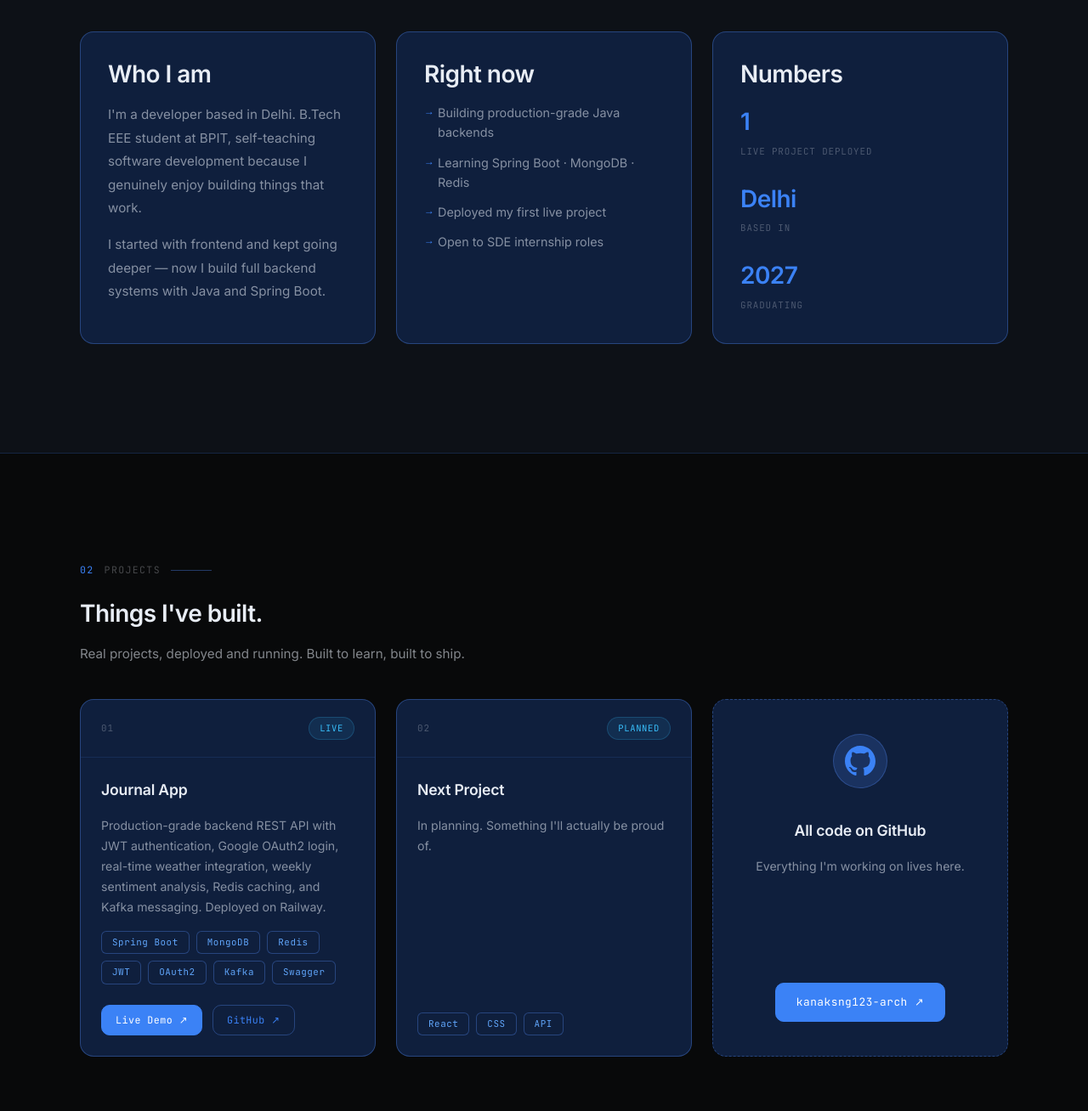
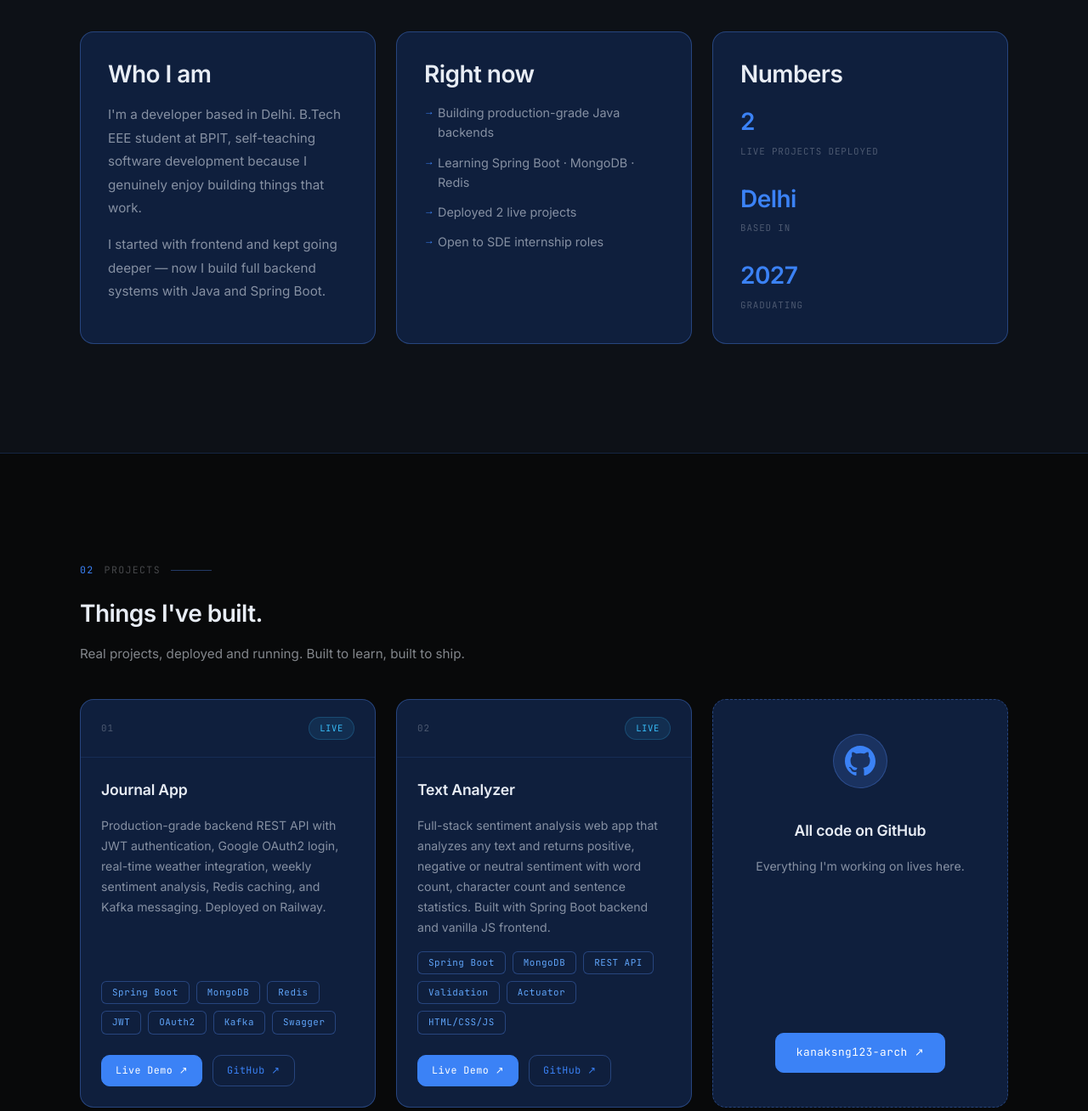
Before and after one commit to kanaksng123-arch/portfolio, a plain HTML site: page index.html in a window 1280 px wide. Shown: the part 950-2258 px from the top of the page at 85% size. Drawn offline with Linux system fonts and the light colour scheme.

Commit message:
added my resume pdf

```diff
--- a/index.html
+++ b/index.html
@@ -1,5 +1,6 @@
 <!DOCTYPE html>
 <html lang="en">
+
 <head>
   <meta charset="UTF-8" />
   <meta name="viewport" content="width=device-width, initial-scale=1.0" />
@@ -8,13 +9,16 @@
 
   <link rel="preconnect" href="https://fonts.googleapis.com" />
   <link rel="preconnect" href="https://fonts.gstatic.com" crossorigin />
-  <link href="https://fonts.googleapis.com/css2?family=Inter:wght@300;400;500;600&family=JetBrains+Mono:wght@300;400;500&display=swap" rel="stylesheet" />
+  <link
+    href="https://fonts.googleapis.com/css2?family=Inter:wght@300;400;500;600&family=JetBrains+Mono:wght@300;400;500&display=swap"
+    rel="stylesheet" />
 
   <link rel="stylesheet" href="css/base.css" />
   <link rel="stylesheet" href="css/layout.css" />
   <link rel="stylesheet" href="css/components.css" />
   <link rel="stylesheet" href="css/animations.css" />
 </head>
+
 <body>
 
   <div class="cursor" id="cursor" aria-hidden="true"></div>
@@ -27,31 +31,30 @@
     </div>
 
     <ul class="nav__links" role="list">
-      <li><a href="#about"    class="nav__link">About</a></li>
+      <li><a href="#about" class="nav__link">About</a></li>
       <li><a href="#projects" class="nav__link">Projects</a></li>
-      <li><a href="#skills"   class="nav__link">Skills</a></li>
-      <li><a href="#contact"  class="nav__link">Contact</a></li>
+      <li><a href="#skills" class="nav__link">Skills</a></li>
+      <li><a href="#contact" class="nav__link">Contact</a></li>
     </ul>
 
-    <a href="assets/resume.pdf"
-       class="btn btn--outline btn--sm"
-       target="_blank"
-       rel="noopener noreferrer">
-      Resume ↗
+    <a href="assets/Kanak_Singh__Resume.pdf"
+     class="btn btn--outline btn--sm"
+     target="_blank"
+     rel="noopener noreferrer">
+     Resume ↗
     </a>
 
-    <button class="nav__hamburger" id="navHamburger"
-            aria-label="Toggle menu" aria-expanded="false">
+    <button class="nav__hamburger" id="navHamburger" aria-label="Toggle menu" aria-expanded="false">
       <span></span><span></span><span></span>
     </button>
   </nav>
 
   <div class="nav__drawer" id="navDrawer" aria-hidden="true">
     <ul role="list">
-      <li><a href="#about"    class="nav__drawer-link">About</a></li>
+      <li><a href="#about" class="nav__drawer-link">About</a></li>
       <li><a href="#projects" class="nav__drawer-link">Projects</a></li>
-      <li><a href="#skills"   class="nav__drawer-link">Skills</a></li>
-      <li><a href="#contact"  class="nav__drawer-link">Contact</a></li>
+      <li><a href="#skills" class="nav__drawer-link">Skills</a></li>
+      <li><a href="#contact" class="nav__drawer-link">Contact</a></li>
     </ul>
   </div>
 
@@ -85,7 +88,7 @@
 
       <div class="hero__cta reveal" data-reveal-delay="400">
         <a href="#projects" class="btn btn--primary">Projects</a>
-        <a href="#contact"  class="btn btn--ghost">Contact</a>
+        <a href="#contact" class="btn btn--ghost">Contact</a>
       </div>
 
     </div>
@@ -126,7 +129,7 @@
           <ul class="about__list">
             <li>Building production-grade Java backends</li>
             <li>Learning Spring Boot · MongoDB · Redis</li>
-            <li>Deployed my first live project</li>
+            <li>Deployed 2 live projects</li>
             <li>Open to SDE internship roles</li>
           </ul>
         </div>
@@ -135,8 +138,8 @@
           <h2 class="heading-lg">Numbers</h2>
           <div class="about__stats">
             <div class="stat">
-              <span class="stat__num">1</span>
-              <span class="stat__label">Live project deployed</span>
+              <span class="stat__num">2</span>
+              <span class="stat__label">Live projects deployed</span>
             </div>
             <div class="stat">
               <span class="stat__num">Delhi</span>
@@ -173,6 +176,7 @@
 
       <div class="projects__grid">
 
+        <!-- Journal App -->
         <article class="project-card reveal" data-reveal-delay="150">
           <div class="project-card__header">
             <span class="project-card__num">01</span>
@@ -197,52 +201,67 @@
             </div>
             <div style="display:flex; gap: var(--space-3); margin-top: var(--space-2);">
               <a href="https://journalapp-production-caa3.up.railway.app/journal/swagger-ui/index.html"
-                 class="btn btn--primary btn--sm"
-                 target="_blank" rel="noopener noreferrer">
+                class="btn btn--primary btn--sm" target="_blank" rel="noopener noreferrer">
                 Live Demo ↗
               </a>
-              <a href="https://github.com/kanaksng123-arch/journalApp"
-                 class="btn btn--outline btn--sm"
-                 target="_blank" rel="noopener noreferrer">
+              <a href="https://github.com/kanaksng123-arch/journalApp" class="btn btn--outline btn--sm" target="_blank"
+                rel="noopener noreferrer">
                 GitHub ↗
               </a>
             </div>
           </div>
         </article>
 
-        <article class="project-card project-card--wip reveal" data-reveal-delay="250">
+        <!-- Text Analyzer -->
+        <article class="project-card reveal" data-reveal-delay="250">
           <div class="project-card__header">
             <span class="project-card__num">02</span>
-            <span class="badge badge--wip">Planned</span>
+            <span class="badge badge--wip">Live</span>
           </div>
           <div class="project-card__body">
-            <h3 class="project-card__title">Next Project</h3>
+            <h3 class="project-card__title">Text Analyzer</h3>
             <p class="project-card__desc">
-              In planning. Something I'll actually be proud of.
+              Full-stack sentiment analysis web app that analyzes any text
+              and returns positive, negative or neutral sentiment with word
+              count, character count and sentence statistics. Built with
+              Spring Boot backend and vanilla JS frontend.
             </p>
             <div class="tags">
-              <span class="tag">React</span>
-              <span class="tag">CSS</span>
-              <span class="tag">API</span>
+              <span class="tag">Spring Boot</span>
+              <span class="tag">MongoDB</span>
+              <span class="tag">REST API</span>
+              <span class="tag">Validation</span>
+              <span class="tag">Actuator</span>
+              <span class="tag">HTML/CSS/JS</span>
+            </div>
+            <div style="display:flex; gap: var(--space-3); margin-top: var(--space-2);">
+              <a href="https://textanalyzer-production.up.railway.app/api/" class="btn btn--primary btn--sm"
+                target="_blank" rel="noopener noreferrer">
+                Live Demo ↗
+              </a>
+              <a href="https://github.com/kanaksng123-arch/TextAnalyzer" class="btn btn--outline btn--sm"
+                target="_blank" rel="noopener noreferrer">
+                GitHub ↗
+              </a>
             </div>
           </div>
         </article>
 
+        <!-- GitHub CTA -->
         <article class="project-card project-card--github reveal" data-reveal-delay="350">
           <div class="project-card__body project-card__body--center">
             <div class="github-cta-icon" aria-hidden="true">
               <svg width="36" height="36" viewBox="0 0 24 24" fill="currentColor">
-                <path d="M12 0C5.37 0 0 5.37 0 12c0 5.31 3.435 9.795 8.205 11.385.6.105.825-.255.825-.57 0-.285-.015-1.23-.015-2.235-3.015.555-3.795-.735-4.035-1.41-.135-.345-.72-1.41-1.23-1.695-.42-.225-1.02-.78-.015-.795.945-.015 1.62.87 1.845 1.23 1.08 1.815 2.805 1.305 3.495.99.105-.78.42-1.305.765-1.605-2.67-.3-5.46-1.335-5.46-5.925 0-1.305.465-2.385 1.23-3.225-.12-.3-.54-1.53.12-3.18 0 0 1.005-.315 3.3 1.23.96-.27 1.98-.405 3-.405s2.04.135 3 .405c2.295-1.56 3.3-1.23 3.3-1.23.66 1.65.24 2.88.12 3.18.765.84 1.23 1.905 1.23 3.225 0 4.605-2.805 5.625-5.475 5.925.435.375.81 1.095.81 2.22 0 1.605-.015 2.895-.015 3.3 0 .315.225.69.825.57A12.02 12.02 0 0 0 24 12c0-6.63-5.37-12-12-12z"/>
+                <path
+                  d="M12 0C5.37 0 0 5.37 0 12c0 5.31 3.435 9.795 8.205 11.385.6.105.825-.255.825-.57 0-.285-.015-1.23-.015-2.235-3.015.555-3.795-.735-4.035-1.41-.135-.345-.72-1.41-1.23-1.695-.42-.225-1.02-.78-.015-.795.945-.015 1.62.87 1.845 1.23 1.08 1.815 2.805 1.305 3.495.99.105-.78.42-1.305.765-1.605-2.67-.3-5.46-1.335-5.46-5.925 0-1.305.465-2.385 1.23-3.225-.12-.3-.54-1.53.12-3.18 0 0 1.005-.315 3.3 1.23.96-.27 1.98-.405 3-.405s2.04.135 3 .405c2.295-1.56 3.3-1.23 3.3-1.23.66 1.65.24 2.88.12 3.18.765.84 1.23 1.905 1.23 3.225 0 4.605-2.805 5.625-5.475 5.925.435.375.81 1.095.81 2.22 0 1.605-.015 2.895-.015 3.3 0 .315.225.69.825.57A12.02 12.02 0 0 0 24 12c0-6.63-5.37-12-12-12z" />
               </svg>
             </div>
             <h3 class="project-card__title">All code on GitHub</h3>
             <p class="project-card__desc">
               Everything I'm working on lives here.
             </p>
-            <a href="https://github.com/kanaksng123-arch"
-               class="btn btn--primary"
-               target="_blank"
-               rel="noopener noreferrer">
+            <a href="https://github.com/kanaksng123-arch" class="btn btn--primary" target="_blank"
+              rel="noopener noreferrer">
               kanaksng123-arch ↗
             </a>
           </div>
@@ -339,8 +358,7 @@
             <span class="contact-item__value">kanaksi2210@gmail.com ↗</span>
           </a>
 
-          <a href="https://github.com/kanaksng123-arch"
-             class="contact-item" target="_blank" rel="noopener noreferrer">
+          <a href="https://github.com/kanaksng123-arch" class="contact-item" target="_blank" rel="noopener noreferrer">
             <span class="contact-item__label">GitHub</span>
             <span class="contact-item__value">kanaksng123-arch ↗</span>
           </a>
@@ -366,4 +384,5 @@
   <script type="module" src="js/main.js"></script>
 
 </body>
+
 </html>
```
Also changed, not shown: 1 other file.
